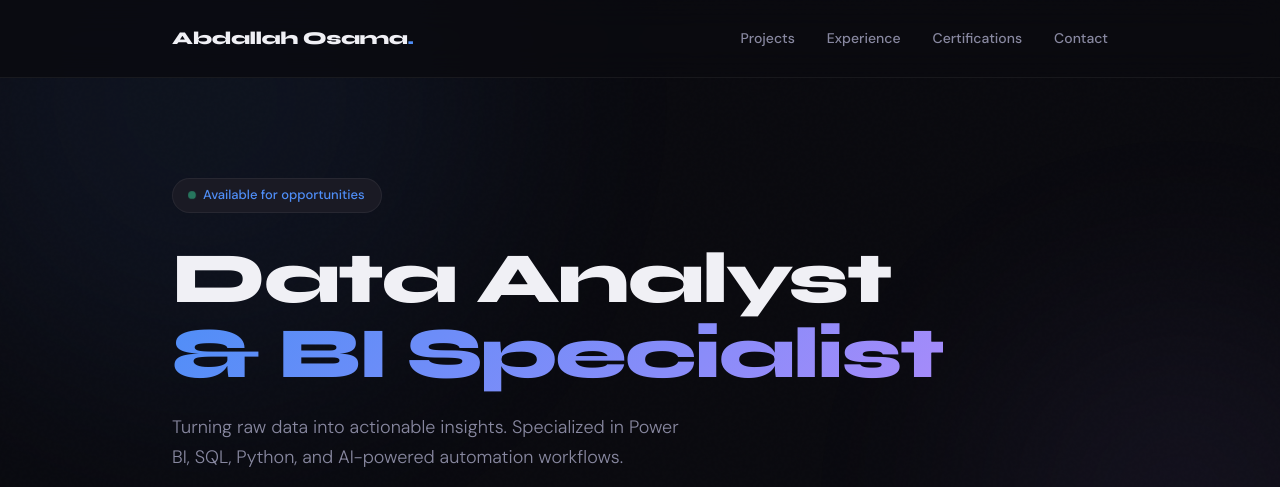
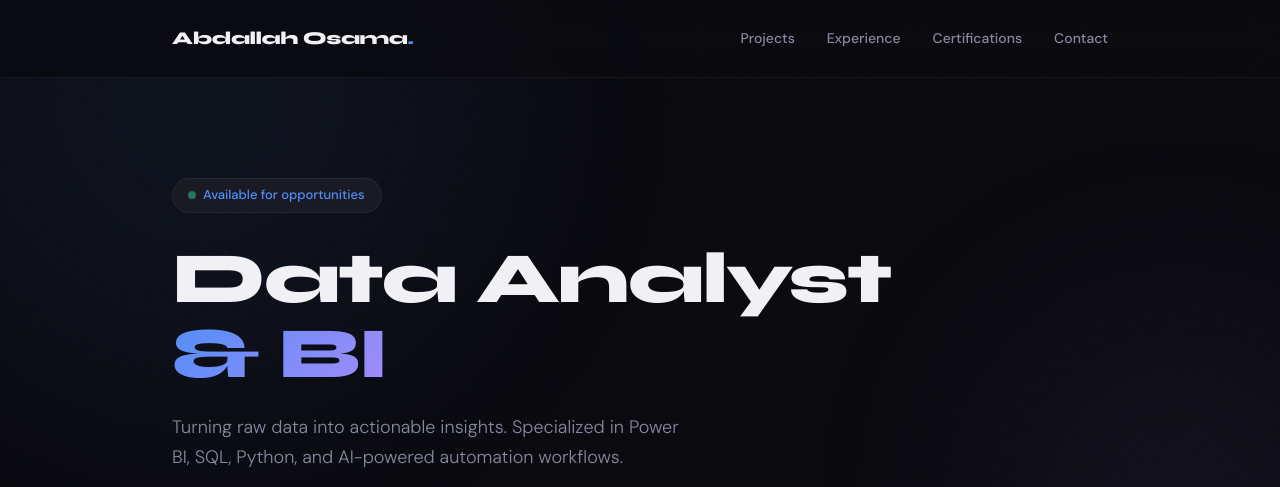
Before and after one commit to abdallahosamaahmed1-dev/portfolio, a plain HTML site: page index.html in a window 1280 px wide. Shown: the top 487 px of the page. Drawn offline with Linux system fonts and the light colour scheme.

Commit message:
Update index.html

```diff
--- a/index.html
+++ b/index.html
@@ -479,7 +479,7 @@
 <div class="container">
   <section class="hero">
     <div class="hero-tag fade-in">Available for opportunities</div>
-    <h1 class="fade-in delay-1">Data Analyst<br><span class="highlight">& BI Specialist</span></h1>
+    <h1 class="fade-in delay-1">Data Analyst<br><span class="highlight">& BI </span></h1>
     <p class="hero-sub fade-in delay-2">
       Turning raw data into actionable insights. Specialized in Power BI, SQL, Python, and AI-powered automation workflows.
     </p>
```
